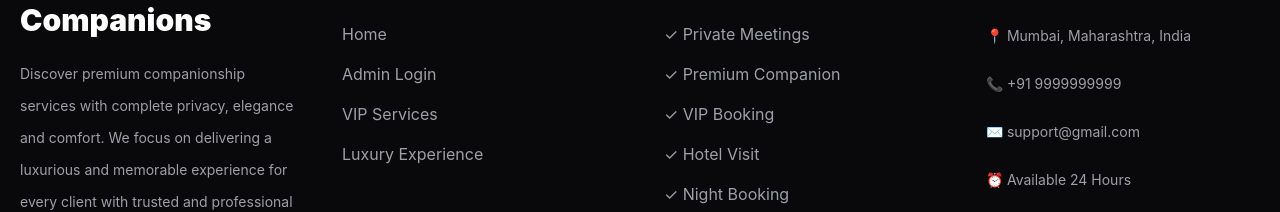
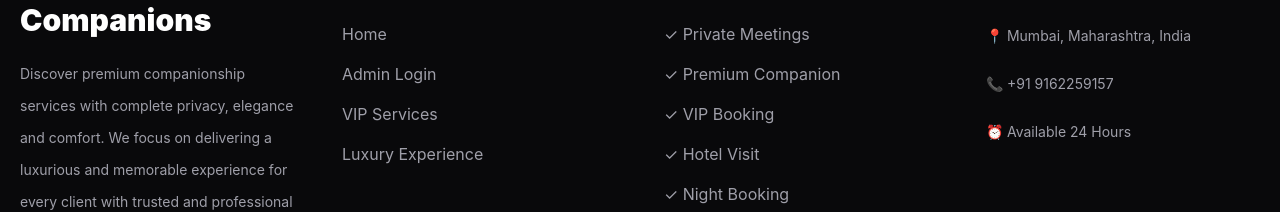
Before and after one commit to shamshadalam232/client-project, a React (Vite) app in the folder frontend/: page / in a window 1280 px wide. Shown: the part 955-1167 px from the top of the page. Built offline with nearby package versions, Linux system fonts and the light colour scheme; no server answers.

Commit message:
last change

```diff
--- a/frontend/src/components/Footer.jsx
+++ b/frontend/src/components/Footer.jsx
@@ -273,12 +273,9 @@ export default function Footer() {
         </p>
 
         <p>
-          📞 +91 9999999999
+          📞 +91 9162259157
         </p>
 
-        <p>
-          ✉ support@gmail.com
-        </p>
 
         <p>
           ⏰ Available 24 Hours
```
